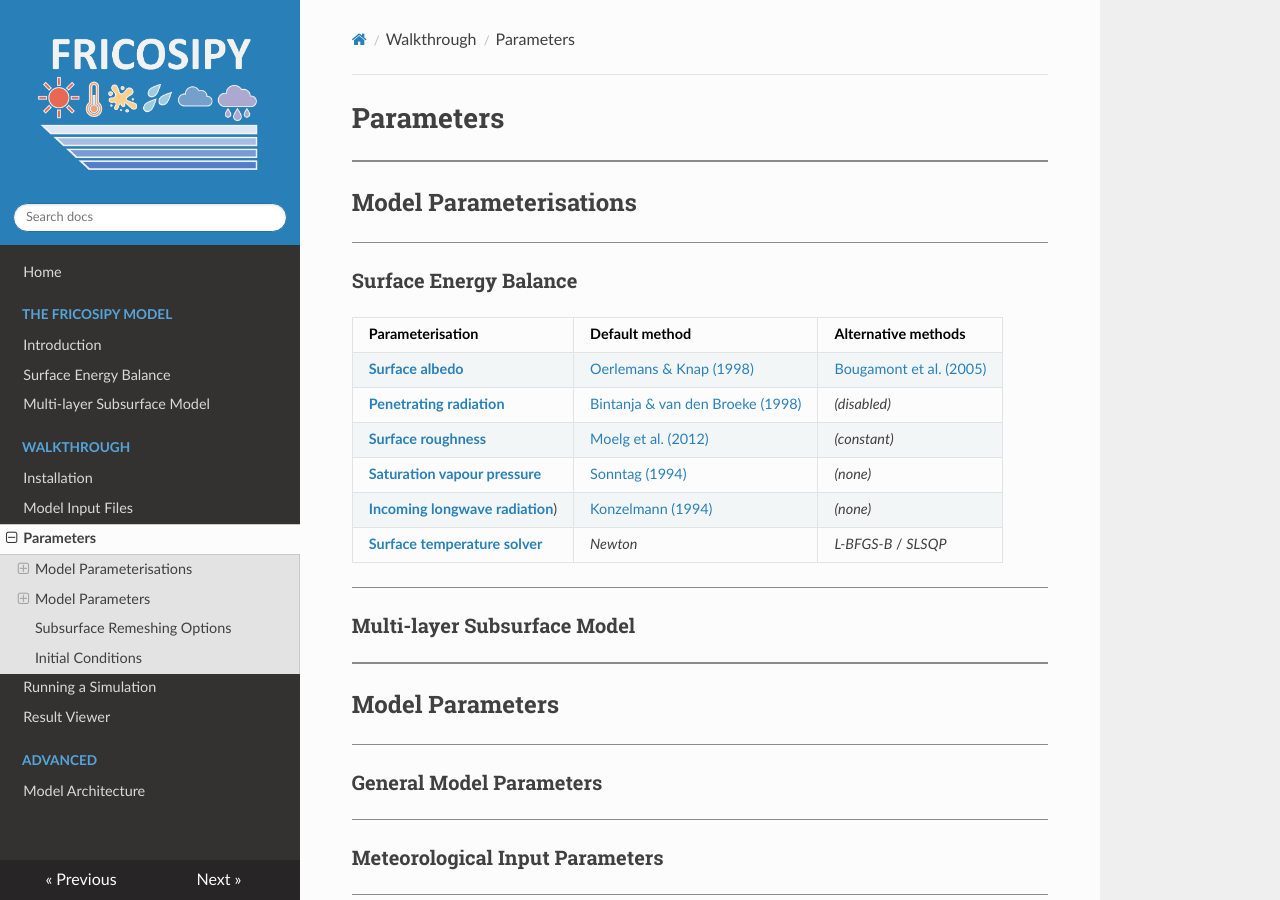
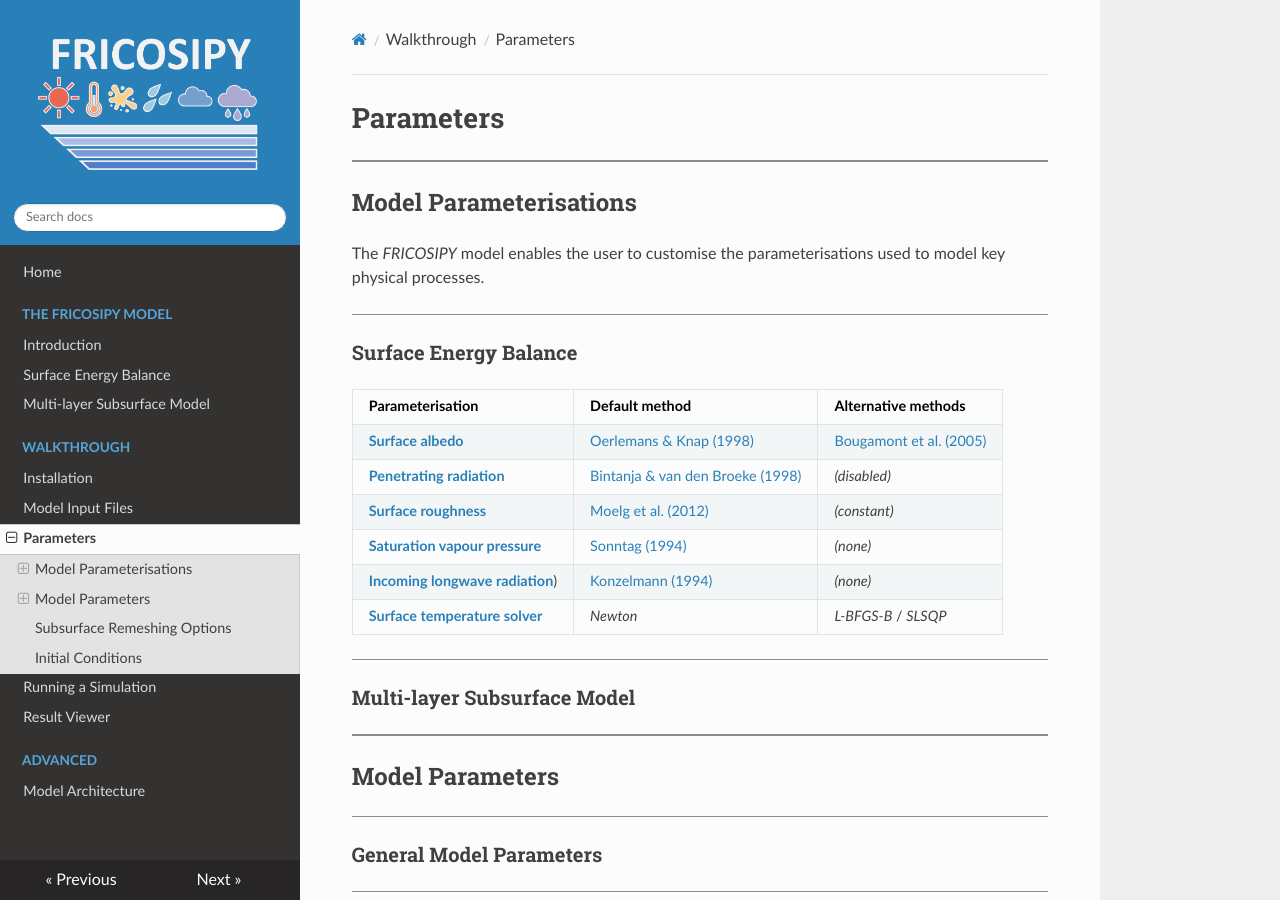
Before and after one commit to MarcusGastaldello/FRICOSIPY, an MkDocs documentation site: the page built from docs/parameters.md, in a window 1280 px wide and 900 px high. Built offline with MkDocs 1.6.1, drawn with Linux system fonts in a browser that asks for light colours.

Commit message:
Update parameters.md

```diff
--- a/docs/parameters.md
+++ b/docs/parameters.md
@@ -9,6 +9,7 @@ og_description: A brief guide to optimum parameter selection for a FRICOSIPY sim
 
 ## Model Parameterisations
 
+The *FRICOSIPY* model enables the user to customise the parameterisations used to model key physical processes.
 
 <hr style="height:1px; background-color:#8b8b8b; border:none;" />
 
```
